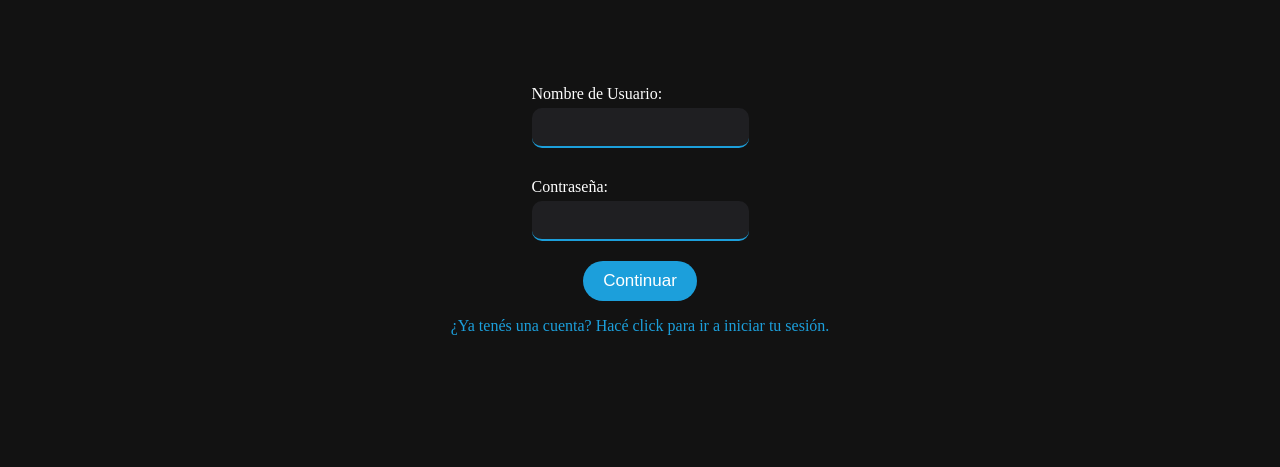
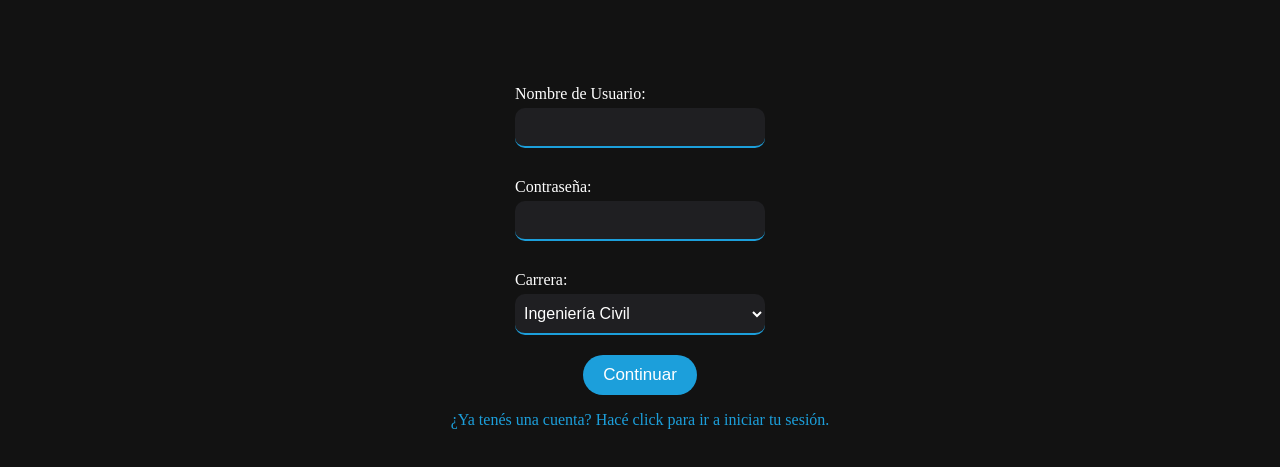
Before and after one commit to smasciangioli/SpotiFIUBA, a plain HTML site: page frontend/crear-usuario.html in a window 1280 px wide. Shown: the part 75-542 px from the top of the page. Drawn offline with Linux system fonts and the light colour scheme.

Commit message:
Agregue el selector de carreras a la pagina de crear usuario.

```diff
--- a/frontend/crear-usuario.html
+++ b/frontend/crear-usuario.html
@@ -21,6 +21,24 @@
                     <label for="contraseña">Contraseña:</label>
                     <input type="password" id="contraseña" name="contraseña">
                 </div>
+                <div class="barra-input">
+                    <label for="carrera">Carrera:</label>
+                    <select class="select-carreras" name="carreras" id="carrera">
+                        <option value="Ingeniería Civil">Ingeniería Civil</option>
+                        <option value="Ingeniería en Alimentos">Ingeniería en Alimentos</option>
+                        <option value="Ingeniería en Energía Eléctrica">Ingeniería en Energía Eléctrica</option>
+                        <option value="Ingeniería Electrónica">Ingeniería Electrónica</option>
+                        <option value="Ingeniería en Agrimensura">Ingeniería en Agrimensura</option>
+                        <option value="Ingeniería en Informática">Ingeniería en Informática</option>
+                        <option value="Ingeniería en Petróleo">Ingeniería en Petróleo</option>
+                        <option value="Ingeniería Industrial">Ingeniería Industrial</option>
+                        <option value="Ingeniería Mecánica">Ingeniería Mecánica</option>
+                        <option value="Ingeniería Naval">Ingeniería Naval</option>
+                        <option value="Ingeniería Química">Ingeniería Química</option>
+                        <option value="Lic. en Análisis de Sistemas">Lic. en Análisis de Sistemas</option>
+                        <option value="Bioingeniería">Bioingeniería</option>
+                    </select>
+                </div>
                 <div class="boton-wrapper">
                     <button class="boton-subir" type="submit">Continuar</button>
                 </div>
--- a/frontend/styles/styles.css
+++ b/frontend/styles/styles.css
@@ -106,6 +106,17 @@ header {
 .barra-input label {
     color: white;
     padding-bottom: 5px;
+}
+
+.select-carreras {
+    background-color: #1f1f22;
+    border: none;
+    border-bottom: 2px solid #1c9fdb;
+    padding: 10px 5px;
+    font-size: 16px;
+    color: white;
+    border-radius: 10px;
+    cursor: pointer;
 }
 
 .link-registro {
```
